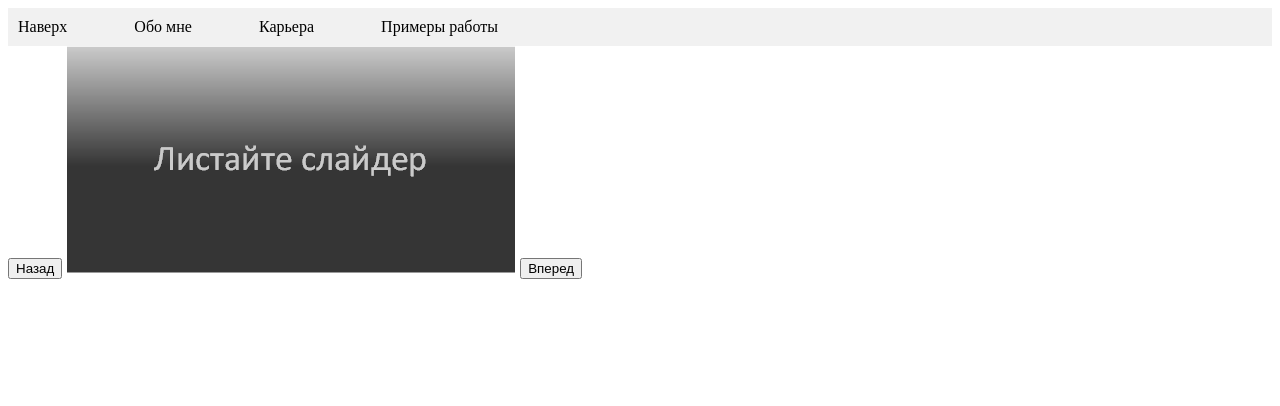
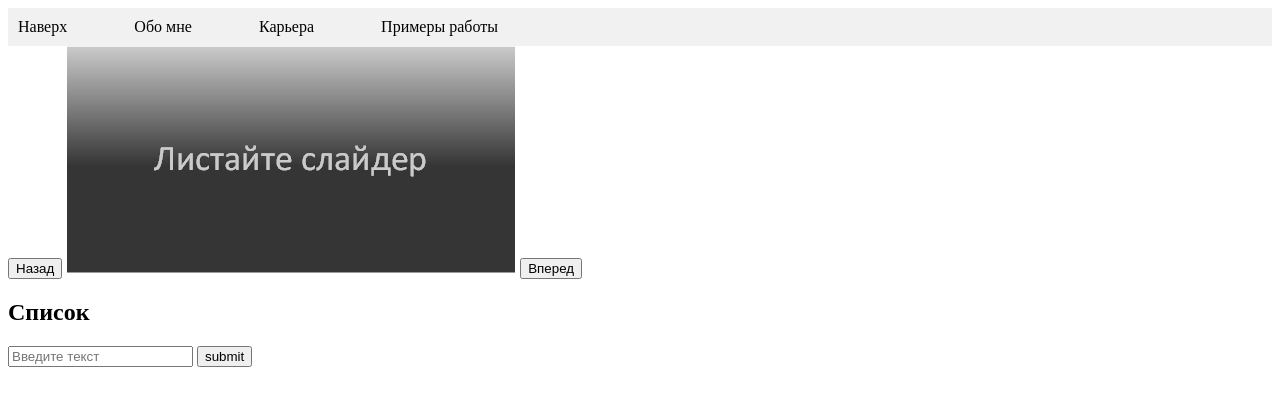
Before and after one commit to iosif-tihonenkov/cv, a plain HTML site: page index.html in a window 1280 px wide. Drawn offline with Linux system fonts and the light colour scheme.

Commit message:
Начал делать todo, все как обычно - говно

```diff
--- a/index.html
+++ b/index.html
@@ -7,6 +7,7 @@
     <title>Document</title>
     <link rel="stylesheet" href="style.css">
     <script src="script/slider.js"></script>
+    <script src="script/todo.js"></script>
 </head>
 <body>
     <header>
@@ -26,5 +27,16 @@
             <button onclick="nextImg()">Вперед</button>
         </div>
     </section>
+    <section class="todo">
+        <h2>Список</h2>
+        <ul id="todotodo">
+
+        </ul>
+        <form onsubmit="return addToDoList()" method="post">
+            <input type="text" id="listtodo" placeholder="Введите текст">
+            <input type="submit" value="submit">
+        </form>
+
+    </section>
 </body>
 </html>
--- /dev/null
+++ b/script/todo.js
@@ -0,0 +1,11 @@
+let todoList = ['vsdfsdf', 'sdfsdf'];
+
+function addToDoList() {
+    let inp = document.getElementById('listtodo');
+    todoList.push(inp.value);
+    let ulRaw = document.createElement('li');
+    for (let key_elem in todoList) {
+        ulRaw.innerText = todoList[key_elem];
+        todotodo.appendChild(ulRaw);
+    }
+}
```
